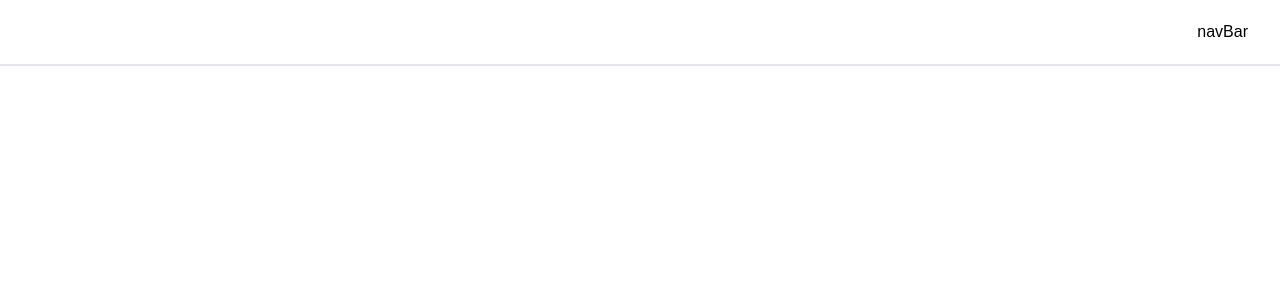
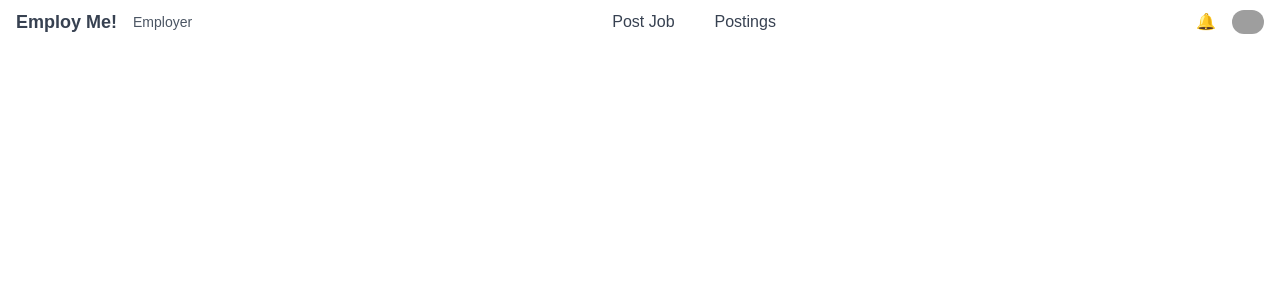
Before and after one commit to TysonLine/hackathon, a Next.js app: page / in a window 1280 px wide. Shown: the top 300 px of the page. Built offline with nearby package versions, Linux system fonts and the light colour scheme; grey boxes are pictures that could not be loaded.

Commit message:
new navbar

```diff
--- a/src/app/components/NavBar.tsx
+++ b/src/app/components/NavBar.tsx
@@ -1,9 +1,57 @@
 import React from "react";
+import { FC } from "react";
 
-export default function NavBar() {
+interface NavBarProps {
+    userType: string;
+}
+
+const NavBar: FC<NavBarProps> = ({ userType }) => {
     return (
-        <div className="bg-white border-b-2 h-12 m-0 text-black flex flex-row justify-end items-center p-8">
-            navBar
+      <nav className="max-w-screen min-w-screen flex items-center justify-between bg-white p-2 px-4 shadow-md text-gray-700">
+        {/* Logo and User Type */}
+        <div className="flex items-center">
+          <a href="/" className="text-lg font-bold mr-4">Employ Me!</a>
+          <span className="text-sm text-gray-600">
+            {userType === 'student' ? 'Student' : 'Employer'}
+          </span>
         </div>
+
+        {/* Center Links */}
+        <div className="flex flex-row gap-x-6">
+          {userType === 'student' ? (
+            <>
+              <a href="/job-board" className="mx-2">Job Board</a>
+              <a href="/applications" className="mx-2">Applications</a>
+            </>
+          ) : (
+            <>
+              <a href="/post-job" className="mx-2">Post Job</a>
+              <a href="/postings" className="mx-2">Postings</a>
+            </>
+          )}
+        </div>
+
+        {/* Notifications and Profile */}
+        <div className="flex items-center">
+          <div className="relative mr-4 dropdown dropdown-end">
+            <button tabIndex={0} className="text-gray-600 focus:outline-none h-4 hover:scale-105">
+              🔔
+            </button>
+            <ul tabIndex={0} className="menu dropdown-content bg-base-100 mt-2 rounded-box z-[1] w-52 p-1 shadow mr-[-2rem]">
+              <li><a>No new notifications</a></li>
+            </ul>
+
+          </div>
+          <a href="/profile">
+            <img
+              src="/path/to/profile-picture.jpg"
+              alt="🫠"
+              className="w-8 h-6 rounded-full cursor-pointer"
+            />
+          </a>
+        </div>
+      </nav>
     );
-}
+  };
+
+export default NavBar
--- a/src/app/job-board/page.tsx
+++ b/src/app/job-board/page.tsx
@@ -5,6 +5,7 @@ import { useState, useEffect } from 'react';
 //import axios from 'axios';
 import { JobPost } from '../types';
 import Board from '../components/board';
+import NavBar from '../components/NavBar';
 
 export default function JobBoard() {
   const [jobs, setJobs] = useState<JobPost[]>([
@@ -60,8 +61,7 @@ export default function JobBoard() {
 
 
   return (<>
-
-    {/* nav bar */}
+    <NavBar userType="student" />
     <div className="flex flex-col h-screen bg-orange-400 items-center">
       <div className='w-[80vw] flex flex-col items-center'>
         <div className='flex flex-row mt-20 mb-2 items-center gap-2' >
```
